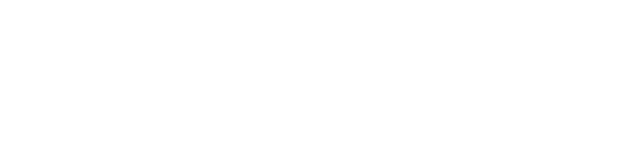
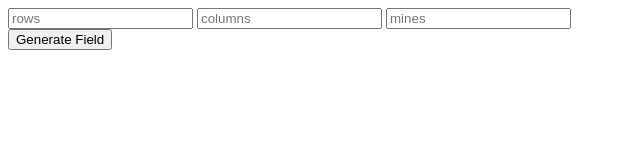
Before and after one commit to MattSturdy/minesweeper, a plain HTML site: page index.html in a window 1280 px wide. Shown: the whole page, without its empty margins (0-640 px from the left). Drawn offline with Linux system fonts and the light colour scheme.

Commit message:
working with html table

```diff
--- a/index.html
+++ b/index.html
@@ -6,6 +6,17 @@
     <meta http-equiv="X-UA-Compatible" content="ie=edge" />
     <title>MineSweeper</title>
   </head>
-  <body></body>
+  <body>
+    <main>
+      <form id="mineForm" action="#">
+        <input id="" type="text" value="" placeholder="rows" />
+        <input type="text" value="" placeholder="columns" />
+        <input type="text" value="" placeholder="mines" />
+      </form>
+      <button onclick="getValues()">Generate Field</button>
+      <div id="map"></div>
+      <table id="table"></table>
+    </main>
+  </body>
   <script src="main.js"></script>
 </html>
--- a/main.js
+++ b/main.js
@@ -1,4 +1,21 @@
-const getMineField = (rows, columns, mines) => {
+const getValues = () => {
+  let x = document.getElementById("mineForm");
+  let rows = x.elements[0].value;
+  let columns = x.elements[1].value;
+  let mines = x.elements[2].value;
+  let filledMap = getMinefield(rows, columns, mines);
+  let table = document.getElementById("table");
+
+  for (let i = 0; i < filledMap.length; i++) {
+    let newRow = table.insertRow(table.length);
+    for (var j = 0; j < filledMap[i].length; j++) {
+      let cell = newRow.insertCell(j);
+      cell.innerHTML = filledMap[i][j];
+    }
+  }
+};
+
+const getMinefield = (rows, columns, mines) => {
   let minefield = [];
   for (let i = 0; i < rows; i++) {
     minefield[i] = [rows];
```
